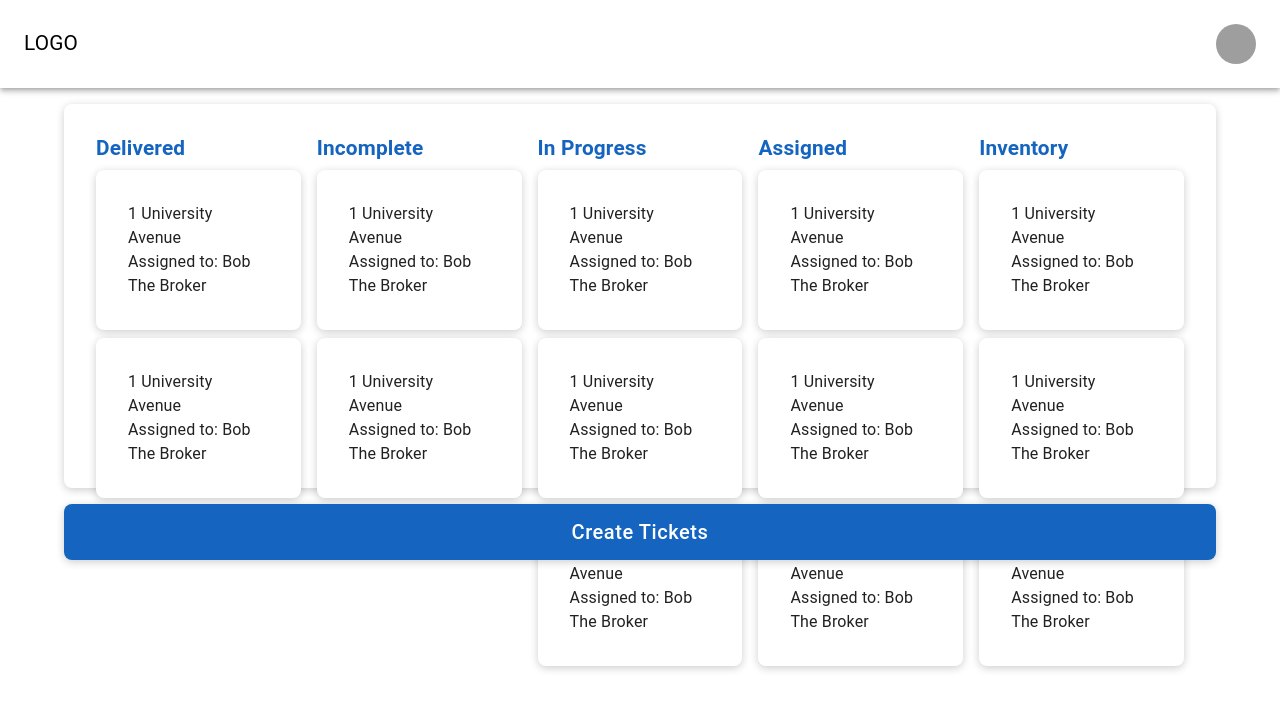
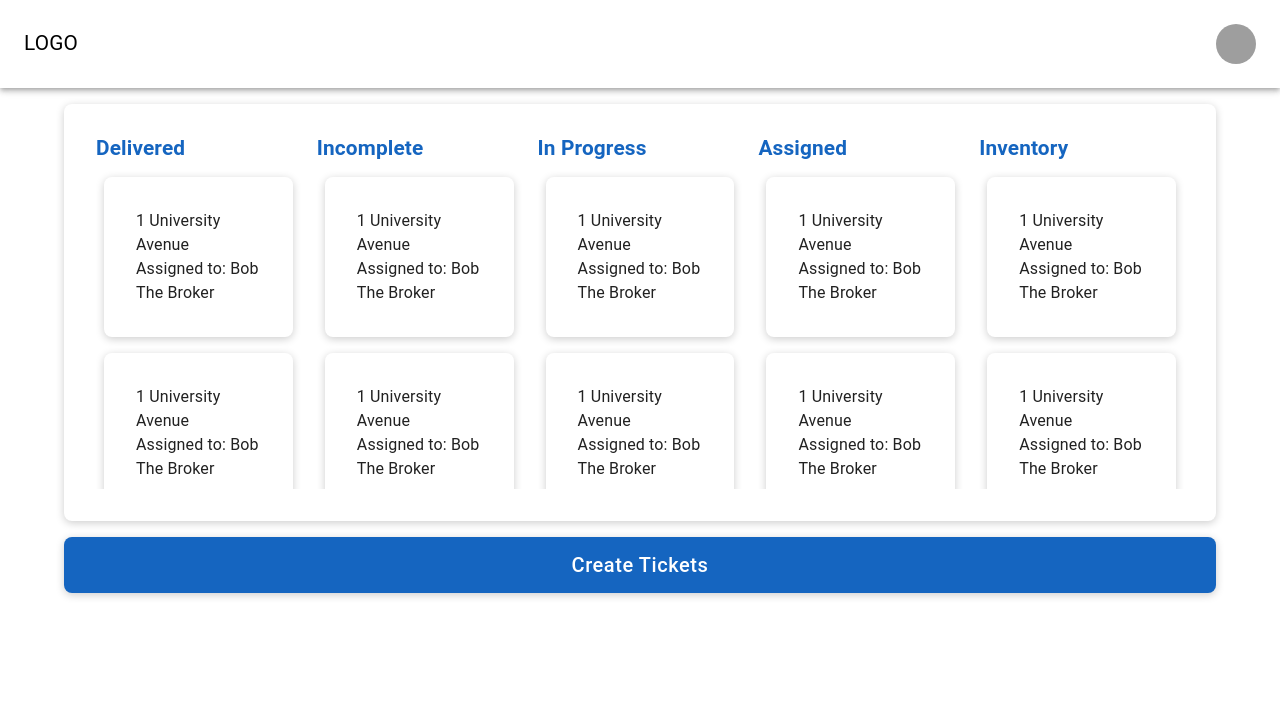
Before and after one commit to ShipSolver/shipsolver-ui, a React (Create React App) app: page / in a window 1280 px wide. Shown: the top 710 px of the page. Built offline with nearby package versions, Linux system fonts and the light colour scheme; grey boxes are pictures that could not be loaded.

Commit message:
making all tickets scrollable

```diff
--- a/src/pages/app/app.css
+++ b/src/pages/app/app.css
@@ -7,3 +7,7 @@
   margin: calc(var(--ss-brand-spacing) * 2) 0 calc(var(--ss-brand-spacing) * 2)
     0;
 }
+
+.ss-ticket-renderer {
+  margin: var(--ss-brand-spacing);
+}
--- a/src/pages/app/home.tsx
+++ b/src/pages/app/home.tsx
@@ -21,10 +21,15 @@ function entryRenderer(entry: Ticket): JSX.Element {
     error,
   } = useLoadable(fetchBroker, entry.CURRENT_ASSIGNED_USER_ID);
   return (
-    <Paper>
+    <Paper className="ss-ticket-renderer">
       <Typography>{entry.CONSIGNEE.ADDRESS}</Typography>
       <Typography>
-        Assigned to: {broker ? broker.NAME : "loading..."}
+        Assigned to:{" "}
+        {loading
+          ? "loading..."
+          : broker
+          ? broker.NAME
+          : error || "Error fetching broker"}
       </Typography>
     </Paper>
   );
--- a/src/pages/components/multiList/index.tsx
+++ b/src/pages/components/multiList/index.tsx
@@ -21,19 +21,16 @@ type MultiListProps<T> = {
 
 function Lists<T>(props: MultiListProps<T>): JSX.Element {
   const { title, listSpecifications, loading, error } = props;
-  console.log(listSpecifications);
 
   return (
-    <Paper className="multi-list-columns">
+    <Paper className="multi-list-all-lists-container">
       {listSpecifications.map(({ title, entries, entryRenderer }) => (
-        <div className="multi-list-column-container">
-          <Typography variant="h4" color="primary">
+        <div className="multi-list-list-container">
+          <Typography variant="h4" color="primary" gutterBottom>
             <strong>{title}</strong>
           </Typography>
-          <div className="multi-list-column">
-            <div className="multi-list-column-list">
-              {entries.map((entry) => entryRenderer(entry))}
-            </div>
+          <div className="multi-list-list">
+            {entries.map((entry) => entryRenderer(entry))}
           </div>
         </div>
       ))}
--- a/src/pages/components/multiList/multiList.css
+++ b/src/pages/components/multiList/multiList.css
@@ -1,4 +1,4 @@
-.multi-list-columns {
+/* .multi-list-columns {
   display: grid;
   grid-template-columns: repeat(auto-fill, minmax(200px, 1fr));
   grid-gap: 1rem;
@@ -20,4 +20,19 @@
   grid-gap: 0.5rem;
   gap: 0.5rem;
   margin: 0.5rem 0;
+} */
+
+.multi-list-all-lists-container {
+  display: grid;
+  grid-template-columns: repeat(auto-fill, minmax(200px, 1fr));
+  grid-gap: 1rem;
+  gap: 1rem;
 }
+
+.multi-list-list {
+  display: flex;
+  flex-direction: column;
+  flex-grow: initial;
+  max-height: 40vh;
+  overflow-y: auto;
+}
```
